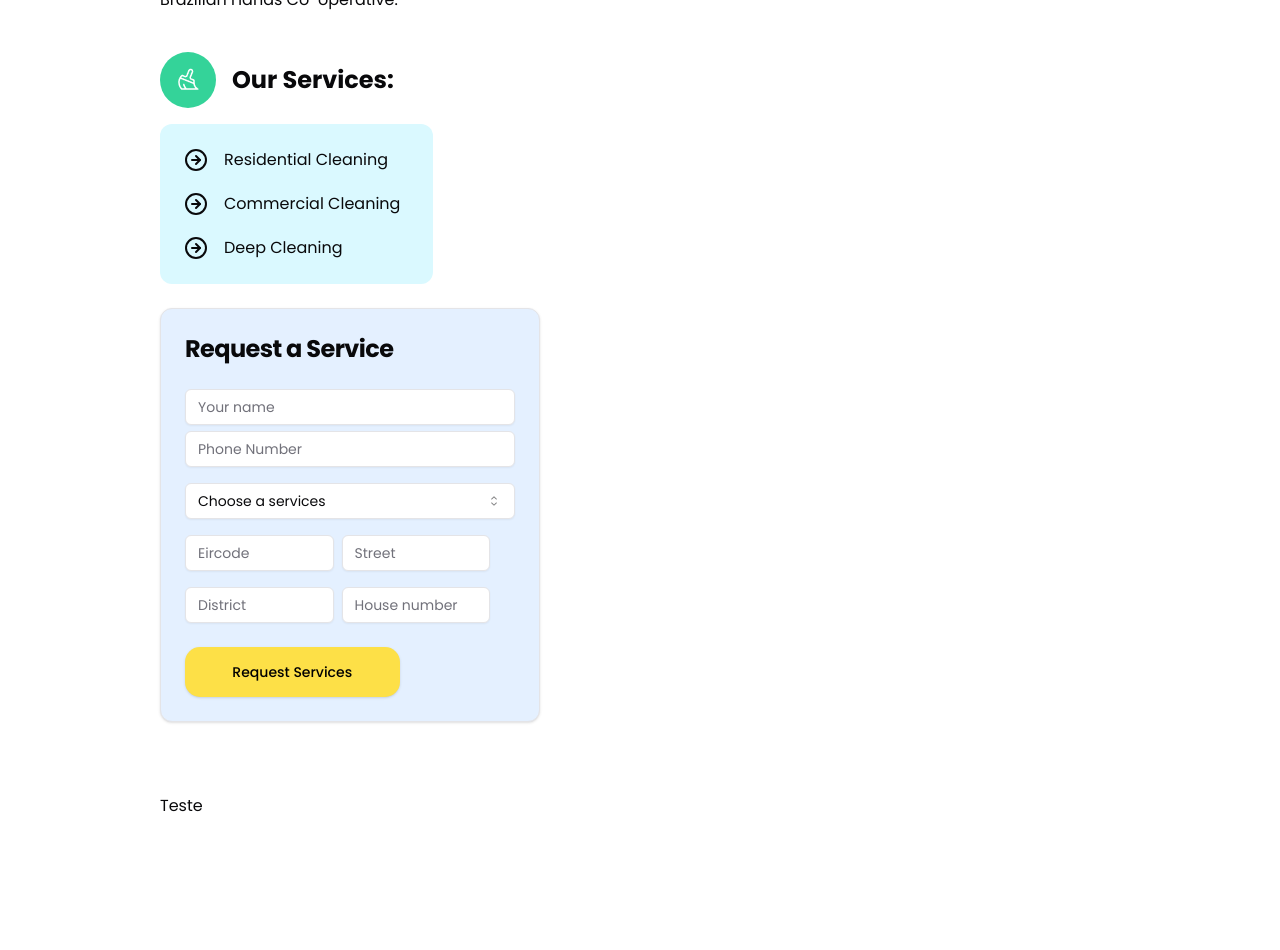
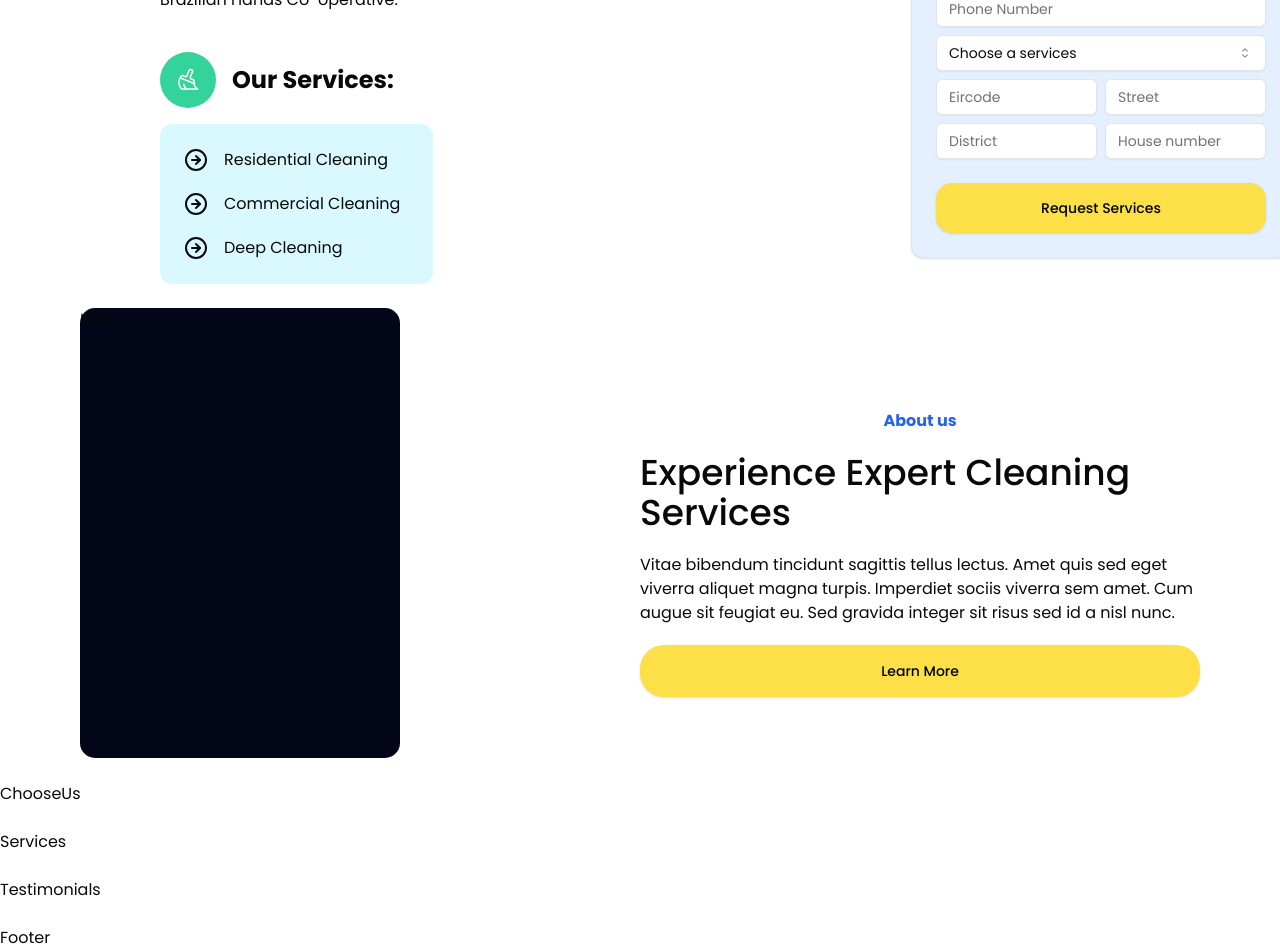
Before and after one commit to eliasacneto/web-hands-cooperative, a Next.js app: page / in a window 1280 px wide. Shown: the part 440-1390 px from the top of the page. Before the commit the page ends 1258 px from the top, so only its background shows below. Built offline with nearby package versions, Linux system fonts and the light colour scheme.

Commit message:
baseline and sections created

```diff
--- a/app/page.tsx
+++ b/app/page.tsx
@@ -1,15 +1,18 @@
 "use client";
-import Broom from "./assets/icons/broom.png";
-import { Calendar, CircleArrowRight, MenuIcon } from "lucide-react";
+
+import { Calendar, MenuIcon } from "lucide-react";
 import Image from "next/image";
 import { useState } from "react";
 import Form from "@/components/form";
 import About from "@/components/about";
-
-
+import Hero from "@/components/hero";
+import Footer from "@/components/footer";
+import Testimonials from "@/components/testimonials";
+import Services from "@/components/services";
+import ChooseUs from "@/components/chooseUs";
 
 export default function Home() {
-  const [isMenuOpen, setIsMenuOpen] = useState(false);
+  const [isMenuOpen, setIsMenuOpen] = useState<boolean>(false);
 
   const toggleMenu = () => {
     setIsMenuOpen(!isMenuOpen);
@@ -99,47 +102,30 @@ export default function Home() {
           </div>
         </div>
       </header>
-      <div className="flex ">
-        <div className="flex flex-col mx-20 lg:mx-40">
-          <h1 className="text-3xl text-center font-medium lg:text-4xl lg:w-[563px] lg:text-start ">
-            Brazillian Hands Expert Cleaning Services Await
-          </h1>
-          <p className="mt-5 text-center lg:w-[448px] lg:text-start">
-            Discover reliable residential cleaning, garden maintenance,
-            painting, beauty services, and more with Brazilian Hands
-            Co-operative.
-          </p>
-          <div className="flex mt-10 justify-center items-center lg:justify-start gap-4">
-            <div className="flex bg-emerald-400 px-4 py-4 items-center justify-center rounded-full">
-              <Image src={Broom} alt="broom icon" width={24} height={24} />
-            </div>
-            <h2 className="font-bold text-2xl">Our Services:</h2>
-          </div>
-          <div className="flex flex-col justify-center bg-[#DAF9FF] py-6 lg:w-[273px] mt-4 rounded-xl ">
-            <ul className=" flex flex-col justify-center gap-5 lg:items-start ml-6">
-              <li className="flex gap-4">
-                <CircleArrowRight />
-                Residential Cleaning
-              </li>
-              <li className="flex gap-4">
-                <CircleArrowRight />
-                Commercial Cleaning
-              </li>
-              <li className="flex gap-4">
-                <CircleArrowRight />
-                Deep Cleaning
-              </li>
-            </ul>
-          </div>
-{/*Aqui */}
-<br />
-          <Form />
-
-          <br /><br /><br />
-
-          <About />
-        </div>
+      <div className="flex">
+        <Hero />
+      </div>
+      <div className="flex w-full mt-6">
+        <About />
+      </div>
+      <div className="flex w-full mt-6">
+        <ChooseUs />
+      </div>
+      <div className="flex w-full mt-6">
+        <Services />
+      </div>
+      <div className="flex w-full mt-6">
+        <Testimonials />
+      </div>
+      <div className="flex w-full mt-6">
+        <Footer />
       </div>
     </>
   );
 }
+
+{
+  /* <Form />
+
+<About /> */
+}
--- a/components/about.tsx
+++ b/components/about.tsx
@@ -1,16 +1,37 @@
-
-import React from 'react'
+import React from "react";
+import { CardFooter } from "./ui/card";
+import { Button } from "./ui/button";
 
 const About = () => {
   return (
-    <div>
+    <div className="flex flex-col w-full justify-center items-center lg:mx-20  lg:flex-row">
+      <div className="w-[50%]">
+        <div className="w-80 h-[450px] bg-[#020618] rounded-[15px]">IMG</div>
+      </div>
 
-      <h1>Teste</h1>
+      <div className="w-[50%] items-center mt-10">
+        <p className="text-blue-600 font-bold pb-5 text-center">About us</p>
+
+        <div className="flex flex-col lg:w-[560px] ">
+          <h1 className="pb-5 text-3xl text-center font-medium lg:text-4xl lg:text-start">
+            Experience Expert Cleaning Services
+          </h1>
+
+          <p className="pb-5 text-start">
+            Vitae bibendum tincidunt sagittis tellus lectus. Amet quis sed eget
+            viverra aliquet magna turpis. Imperdiet sociis viverra sem amet. Cum
+            augue sit feugiat eu. Sed gravida integer sit risus sed id a nisl
+            nunc.
+          </p>
+          <Button className="bg-[#FDE047] text-black hover:bg-yellow-400 h-[52px] rounded-3xl">
+            Learn More
+          </Button>
+        </div>
+      </div>
     </div>
-  )
-}
+  );
+};
 
-export default About
-
+export default About;
 
 //rafce
--- /dev/null
+++ b/components/chooseUs.tsx
@@ -0,0 +1,7 @@
+import React from "react";
+
+const ChooseUs = () => {
+  return <div>ChooseUs</div>;
+};
+
+export default ChooseUs;
--- /dev/null
+++ b/components/footer.tsx
@@ -0,0 +1,7 @@
+import React from "react";
+
+const Footer = () => {
+  return <div>Footer</div>;
+};
+
+export default Footer;
--- a/components/form.tsx
+++ b/components/form.tsx
@@ -1,4 +1,4 @@
-import { Button } from "@/components/ui/button"
+import { Button } from "@/components/ui/button";
 import {
   Card,
   CardContent,
@@ -6,102 +6,101 @@ import {
   CardFooter,
   CardHeader,
   CardTitle,
-} from "@/components/ui/card"
-import { Input } from "@/components/ui/input"
+} from "@/components/ui/card";
+import { Input } from "@/components/ui/input";
 import {
   Select,
   SelectContent,
   SelectItem,
   SelectTrigger,
   SelectValue,
-} from "@/components/ui/select"
-
+} from "@/components/ui/select";
 
 function Form() {
-
-
   return (
-
     <div>
-
       <Card className="w-[380px] bg-[#E4F0FF] ">
         <CardHeader>
-                    <CardTitle className="font-bold text-2xl">Request a Service</CardTitle>
-
+          <CardTitle className="font-bold text-2xl">
+            Request a Service
+          </CardTitle>
         </CardHeader>
 
         <CardContent>
           <form>
-
-                    <div className="grid w-full items-center gap-4">
-
-                        <div className="flex flex-col space-y-1.5">
-
-                           <Input id="name" placeholder="Your name" className="bg-white " />
-                           <Input type="number" id="phone" placeholder="Phone Number" className="bg-white" /> {/*Verificar com elias o motivo do mt(Margin-top) não está funcionando */}
-
+            <div className="grid w-full items-center gap-2">
+              <div className="flex flex-col gap-2">
+                <Input
+                  id="name"
+                  placeholder="Your name"
+                  className="bg-white "
+                />
+                <Input
+                  type="number"
+                  id="phone"
+                  placeholder="Phone Number"
+                  className="bg-white"
+                />{" "}
+                {/*Verificar com elias o motivo do mt(Margin-top) não está funcionando */}
               </div>
 
-                        <div className="flex flex-col space-y-1.5">
-
-
-
+              <div className="flex flex-col">
                 <Select>
-
                   <SelectTrigger id="framework" className="bg-white">
-
-                                    <SelectValue placeholder="Choose a services"  />
-
+                    <SelectValue placeholder="Choose a services" />
                   </SelectTrigger>
 
                   <SelectContent position="popper">
-
                     <SelectItem value="next">Quick Cleaning</SelectItem>
                     <SelectItem value="sveltekit">Cost-effective</SelectItem>
                     <SelectItem value="astro">Silent Cleaning</SelectItem>
                     <SelectItem value="nuxt">Exterior Cleaning</SelectItem>
-
                   </SelectContent>
-
                 </Select>
-
               </div>
 
               <div className="flex gap-2">
+                <Input
+                  id="Eircode"
+                  type="number"
+                  placeholder="Eircode"
+                  className="bg-white w-[50%]"
+                />
 
-                           <Input id="Eircode"
-                           type="number"
-                           placeholder="Eircode" className="bg-white w-[45%]" />
-
-                           <Input type="name" id="phone" placeholder="Street" className="bg-white w-[45%]" />
-
+                <Input
+                  type="name"
+                  id="phone"
+                  placeholder="Street"
+                  className="bg-white w-[50%]"
+                />
               </div>
 
               <div className="flex gap-2">
+                <Input
+                  id="District"
+                  placeholder="District"
+                  className="bg-white w-[50%]"
+                />
 
-                           <Input id="District" placeholder="District" className="bg-white w-[45%]" />
-
-                           <Input type="number" id="House number" placeholder="House number" className="bg-white w-[45%]" />
-
+                <Input
+                  type="number"
+                  id="House number"
+                  placeholder="House number"
+                  className="bg-white w-[50%]"
+                />
               </div>
-
             </div>
-
           </form>
-
         </CardContent>
 
         <CardFooter>
-
-                    <Button className="bg-[#FDE047] text-black hover:bg-yellow-400 w-[65%] h-[50px] rounded-[15px]" >Request Services</Button>
-
+          <Button className="bg-[#FDE047] text-black hover:bg-yellow-400 w-full h-[50px] rounded-2xl justify-center items-center">
+            Request Services
+          </Button>
         </CardFooter>
-
       </Card>
-
     </div>
-    )
+  );
 }
 
-
-export default Form
+export default Form;
--- /dev/null
+++ b/components/hero.tsx
@@ -0,0 +1,48 @@
+import { CircleArrowRight } from "lucide-react";
+import Broom from "../assets/icons/broom.png";
+import React from "react";
+import Image from "next/image";
+import Form from "./form";
+
+const Hero = () => {
+  return (
+    <div className="flex flex-col items-center gap-7 lg:flex-row lg:justify-center">
+      <div className="flex flex-col mx-20 lg:mx-40">
+        <h1 className="text-3xl text-center font-medium lg:text-4xl lg:w-[563px] lg:text-start ">
+          Brazillian Hands Expert Cleaning Services Await
+        </h1>
+        <p className="mt-5 text-center lg:w-[448px] lg:text-start">
+          Discover reliable residential cleaning, garden maintenance, painting,
+          beauty services, and more with Brazilian Hands Co-operative.
+        </p>
+        <div className="flex mt-10 justify-center items-center lg:justify-start gap-4">
+          <div className="flex bg-emerald-400 px-4 py-4 items-center justify-center rounded-full">
+            <Image src={Broom} alt="broom icon" width={24} height={24} />
+          </div>
+          <h2 className="font-bold text-2xl">Our Services:</h2>
+        </div>
+        <div className="flex flex-col justify-center bg-[#DAF9FF] py-6 lg:w-[273px] mt-4 rounded-xl ">
+          <ul className=" flex flex-col justify-center gap-5 lg:items-start ml-6">
+            <li className="flex gap-4">
+              <CircleArrowRight />
+              Residential Cleaning
+            </li>
+            <li className="flex gap-4">
+              <CircleArrowRight />
+              Commercial Cleaning
+            </li>
+            <li className="flex gap-4">
+              <CircleArrowRight />
+              Deep Cleaning
+            </li>
+          </ul>
+        </div>
+      </div>
+      <div className="flex">
+        <Form />
+      </div>
+    </div>
+  );
+};
+
+export default Hero;
--- /dev/null
+++ b/components/services.tsx
@@ -0,0 +1,7 @@
+import React from "react";
+
+function Services() {
+  return <div>Services</div>;
+}
+
+export default Services;
--- /dev/null
+++ b/components/testimonials.tsx
@@ -0,0 +1,7 @@
+import React from "react";
+
+const Testimonials = () => {
+  return <div>Testimonials</div>;
+};
+
+export default Testimonials;
```
Also changed, not shown: assets/icons/broom.png (renamed from app/assets/icons/broom.png), assets/icons/broom.svg (renamed from app/assets/icons/broom.svg). Lines whose indentation alone changed are shown as unchanged.
